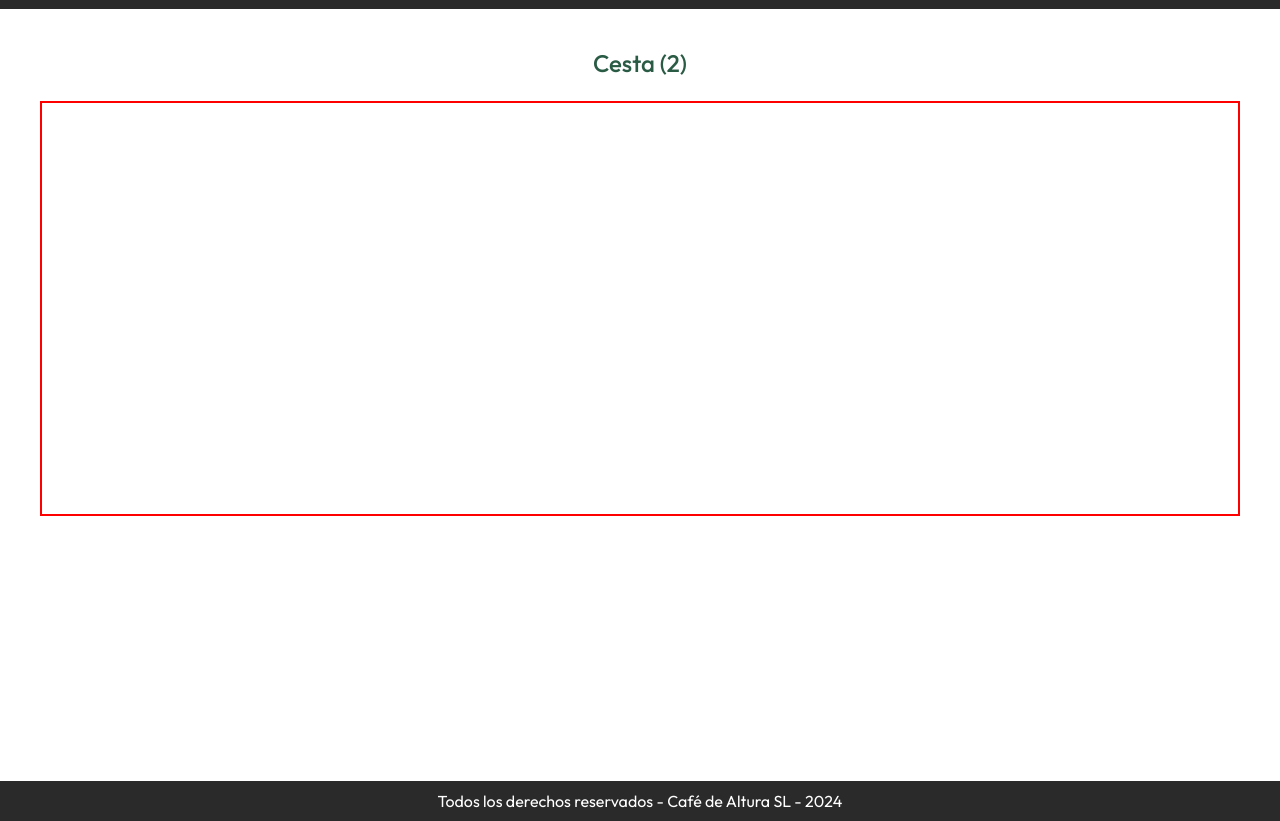
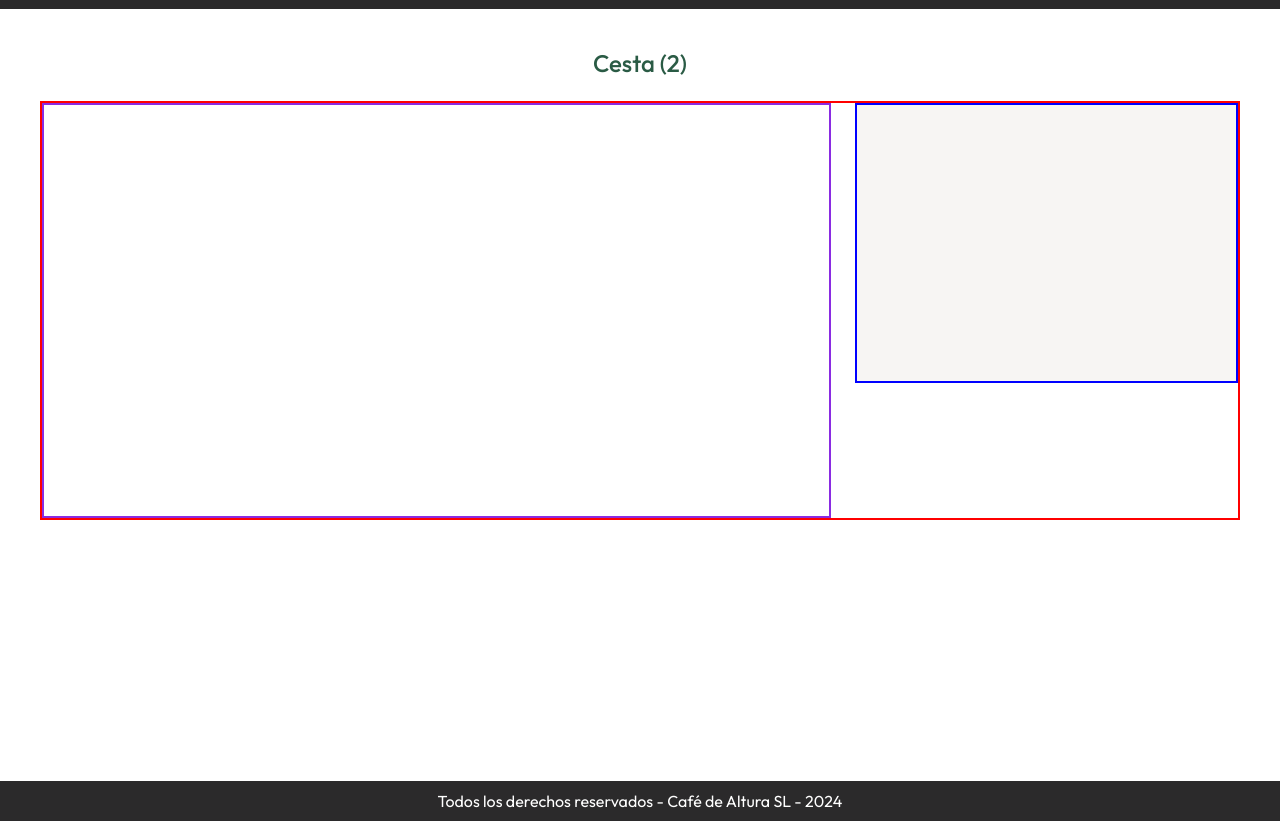
Before and after one commit to Adriasu/cafeDeAltura, a plain HTML site: page pages/cesta.html in a window 1280 px wide. Shown: the part 55-876 px from the top of the page. Drawn offline with Linux system fonts and the light colour scheme; a web font is replaced by a local one.

Commit message:
maquetando cesta

```diff
--- a/js/cesta.js
+++ b/js/cesta.js
@@ -1,19 +1,28 @@
 const cards = document.createElement("section");
 const titleBag = document.createElement("h2");
 const containProductsTotal = document.createElement("div");
-const products = document.createElement("div");
+const productsSend = document.createElement("div");
+const productsTitle = document.createElement("h3")
+const containProducts = document.createElement("div")
+const dividingLineProducts = document.createElement("hr")
+const sendTitle = document.createElement("h3")
+const sendFree = document.createElement("div")
+const dividingLineSend = document.createElement("hr")
 const totalPrice = document.createElement("div");
+
 
 const copyrightFooter = document.getElementById("copyrightFooter");
 
 document.getElementsByTagName("body")[0].insertBefore(cards, copyrightFooter);
 cards.appendChild(titleBag)
 cards.appendChild(containProductsTotal)
-containProductsTotal.appendChild(products)
+containProductsTotal.appendChild(productsSend)
 containProductsTotal.appendChild(totalPrice)
 
 cards.id = "cardsbag"
 containProductsTotal.id = "containProductsTotal"
+productsSend.id = "productsSend"
+totalPrice.id = "totalPrice"
 
 
 titleBag.innerHTML= "Cesta (2)"
--- a/styles/cesta.css
+++ b/styles/cesta.css
@@ -30,6 +30,27 @@
     border: solid 2px red;
 }
 
+#productsSend{
+    border: solid 2px blueviolet;
+    width: 792PX;
+    min-height: 415.32px;
+}
+
+#totalPrice{
+    border: 2px solid blue;
+    width: 384px;
+    height: 280px;
+    background-color:#F7F5F3;
+}
+
+
+
+
+
+
+
+
+
 
 #copyrightFooter{
     color: #FFFFFF;
```
Also changed, not shown: pages/cesta.html (+1 -0 lines).
